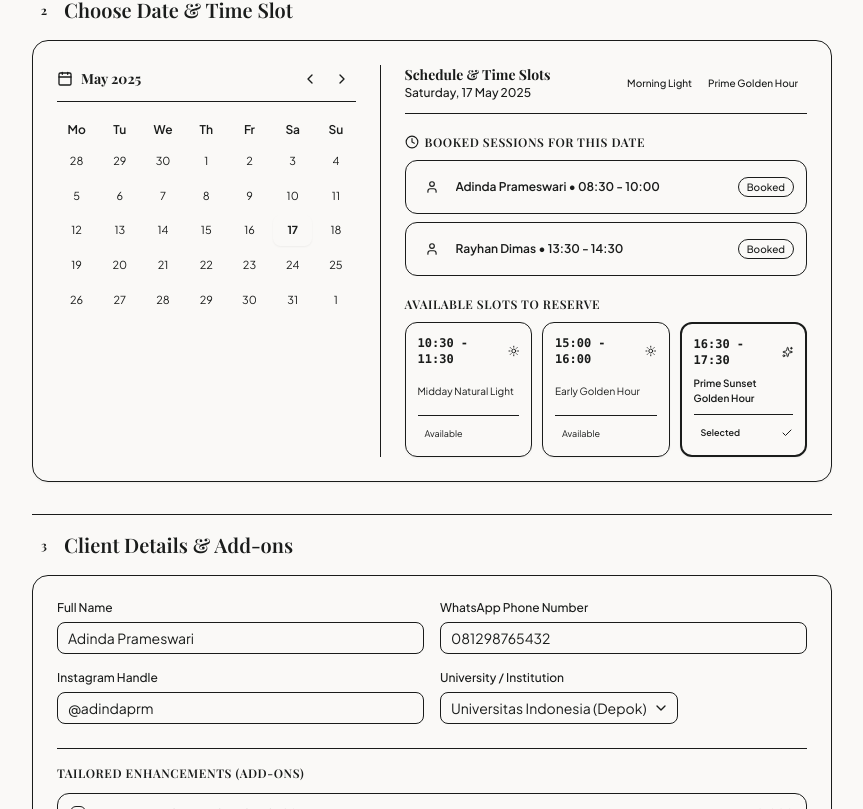
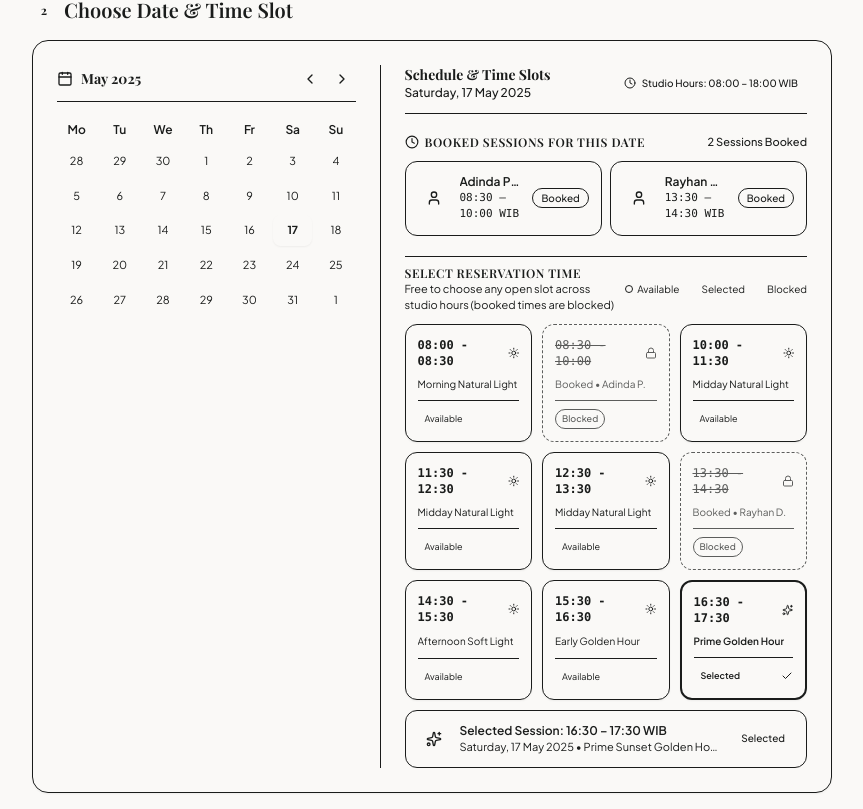
Before and after one commit to ismailagung/gradsun, a Next.js app: page /packages in a window 1280 px wide. Shown: the part 871-1680 px from the top of the page, without its empty margins (0-863 px from the left). Built offline with nearby package versions, Linux system fonts and the light colour scheme; no server answers; a web font is replaced by a local one.

Commit message:
feat(packages): implement free-to-choose time slots with blocked booked sessions

```diff
--- a/messages/en-US.json
+++ b/messages/en-US.json
@@ -203,11 +203,31 @@
     "monthYearSelector": "May 2025",
     "selectedDateTitle": "Schedule & Time Slots",
     "selectedDateSubtitle": "Saturday, 17 May 2025",
+    "operatingHoursBadge": "Studio Hours: 08:00 – 18:00 WIB",
     "bookedSlotsTitle": "Booked Sessions for This Date",
-    "availableSlotsTitle": "Available Slots to Reserve",
+    "bookedSlotsCount": "2 Sessions Booked",
+    "bookedClient1Name": "Adinda Prameswari",
+    "bookedClient1Time": "08:30 – 10:00 WIB",
+    "bookedClient2Name": "Rayhan Dimas",
+    "bookedClient2Time": "13:30 – 14:30 WIB",
+    "availableSlotsTitle": "Select Reservation Time",
+    "availableSlotsDescription": "Free to choose any open slot across studio hours (booked times are blocked)",
+    "legendAvailable": "Available",
+    "legendSelected": "Selected",
+    "legendBooked": "Blocked",
     "bookedBadge": "Booked",
     "availableBadge": "Available",
     "selectedBadge": "Selected",
+    "blockedBadge": "Blocked",
+    "slotBlockedAdinda": "Booked • Adinda P.",
+    "slotBlockedRayhan": "Booked • Rayhan D.",
+    "slotMorningLight": "Morning Natural Light",
+    "slotMiddayLight": "Midday Natural Light",
+    "slotAfternoonLight": "Afternoon Soft Light",
+    "slotEarlyGoldenHour": "Early Golden Hour",
+    "slotPrimeSunset": "Prime Golden Hour",
+    "selectedSessionBannerTitle": "Selected Session: 16:30 – 17:30 WIB",
+    "selectedSessionBannerDetail": "Saturday, 17 May 2025 • Prime Sunset Golden Hour (1 Hour)",
     "bookedClient1": "Adinda Prameswari • 08:30 - 10:00",
     "bookedClient2": "Rayhan Dimas • 13:30 - 14:30",
     "slot1Time": "10:30 - 11:30",
--- a/messages/id-ID.json
+++ b/messages/id-ID.json
@@ -203,11 +203,31 @@
     "monthYearSelector": "Mei 2025",
     "selectedDateTitle": "Jadwal & Slot Waktu",
     "selectedDateSubtitle": "Sabtu, 17 Mei 2025",
+    "operatingHoursBadge": "Jam Operasional: 08:00 – 18:00 WIB",
     "bookedSlotsTitle": "Sesi Terpesan pada Tanggal Ini",
-    "availableSlotsTitle": "Pilihan Slot untuk Dipesan",
+    "bookedSlotsCount": "2 Sesi Terisi",
+    "bookedClient1Name": "Adinda Prameswari",
+    "bookedClient1Time": "08:30 – 10:00 WIB",
+    "bookedClient2Name": "Rayhan Dimas",
+    "bookedClient2Time": "13:30 – 14:30 WIB",
+    "availableSlotsTitle": "Pilih Waktu Reservasi",
+    "availableSlotsDescription": "Bebas memilih slot kosong selama jam operasional (jam terpesan otomatis diblokir)",
+    "legendAvailable": "Tersedia",
+    "legendSelected": "Dipilih",
+    "legendBooked": "Diblokir",
     "bookedBadge": "Terisi",
     "availableBadge": "Tersedia",
     "selectedBadge": "Dipilih",
+    "blockedBadge": "Diblokir",
+    "slotBlockedAdinda": "Terisi • Adinda P.",
+    "slotBlockedRayhan": "Terisi • Rayhan D.",
+    "slotMorningLight": "Cahaya Alami Pagi",
+    "slotMiddayLight": "Cahaya Alami Siang",
+    "slotAfternoonLight": "Cahaya Lembut Sore",
+    "slotEarlyGoldenHour": "Awal Golden Hour",
+    "slotPrimeSunset": "Golden Hour Senja Utama",
+    "selectedSessionBannerTitle": "Sesi Terpilih: 16:30 – 17:30 WIB",
+    "selectedSessionBannerDetail": "Sabtu, 17 Mei 2025 • Golden Hour Senja Utama (1 Jam)",
     "bookedClient1": "Adinda Prameswari • 08:30 - 10:00",
     "bookedClient2": "Rayhan Dimas • 13:30 - 14:30",
     "slot1Time": "10:30 - 11:30",
--- a/src/app/packages/page.tsx
+++ b/src/app/packages/page.tsx
@@ -7,6 +7,7 @@ import {
   ChevronRight,
   Clock,
   GraduationCap,
+  Lock,
   MessageCircle,
   Sparkles,
   Sun,
@@ -73,6 +74,72 @@ export default async function PackagesBookingPage() {
       feats: [tPkgSummary("pkg4Feat1"), tPkgSummary("pkg4Feat2"), tPkgSummary("pkg4Feat3")],
       icon: Users,
       selected: false,
+    },
+  ];
+
+  const scheduleSlots = [
+    {
+      time: "08:00 - 08:30",
+      status: "available" as const,
+      bookedBy: "",
+      light: tPkg("slotMorningLight"),
+      icon: Sun,
+    },
+    {
+      time: "08:30 - 10:00",
+      status: "booked" as const,
+      bookedBy: tPkg("slotBlockedAdinda"),
+      light: tPkg("slotBlockedAdinda"),
+      icon: Lock,
+    },
+    {
+      time: "10:00 - 11:30",
+      status: "available" as const,
+      bookedBy: "",
+      light: tPkg("slotMiddayLight"),
+      icon: Sun,
+    },
+    {
+      time: "11:30 - 12:30",
+      status: "available" as const,
+      bookedBy: "",
+      light: tPkg("slotMiddayLight"),
+      icon: Sun,
+    },
+    {
+      time: "12:30 - 13:30",
+      status: "available" as const,
+      bookedBy: "",
+      light: tPkg("slotMiddayLight"),
+      icon: Sun,
+    },
+    {
+      time: "13:30 - 14:30",
+      status: "booked" as const,
+      bookedBy: tPkg("slotBlockedRayhan"),
+      light: tPkg("slotBlockedRayhan"),
+      icon: Lock,
+    },
+    {
+      time: "14:30 - 15:30",
+      status: "available" as const,
+      bookedBy: "",
+      light: tPkg("slotAfternoonLight"),
+      icon: Sun,
+    },
+    {
+      time: "15:30 - 16:30",
+      status: "available" as const,
+      bookedBy: "",
+      light: tPkg("slotEarlyGoldenHour"),
+      icon: Sun,
+    },
+    {
+      time: "16:30 - 17:30",
+      status: "selected" as const,
+      bookedBy: "",
+      light: tPkg("slotPrimeSunset"),
+      icon: Sparkles,
     },
   ];
 
@@ -413,30 +480,37 @@ export default async function PackagesBookingPage() {
                       variant="secondary"
                       className="self-start sm:self-auto text-[10px] flex items-center gap-1.5"
                     >
-                      <span>{tPkg("morningSlotBadge")}</span>
-                      <span className="size-1 rounded-full bg-muted-foreground/60" />
-                      <span>{tPkg("goldenHourSlotBadge")}</span>
+                      <Clock className="size-3 text-primary" />
+                      <span>{tPkg("operatingHoursBadge")}</span>
                     </Badge>
                   </div>
 
                   {/* Section A: Booked Sessions on This Date */}
                   <div className="flex flex-col gap-2.5">
+                    <div className="flex items-center justify-between">
                       <div className="flex items-center gap-1.5 text-muted-foreground">
                         <Clock className="size-3.5 text-primary" />
                         <span className="text-xs font-semibold uppercase tracking-wider font-serif text-foreground">
                           {tPkg("bookedSlotsTitle")}
                         </span>
                       </div>
-                    <div className="flex flex-col gap-2">
+                      <span className="text-[11px] text-muted-foreground font-medium">
+                        {tPkg("bookedSlotsCount")}
+                      </span>
+                    </div>
+                    <div className="grid grid-cols-1 sm:grid-cols-2 gap-2">
                       {/* Booked Client 1 */}
                       <div className="p-3 rounded-xl border border-border/80 bg-secondary/30 flex items-center justify-between gap-3">
                         <div className="flex items-center gap-2.5 min-w-0">
-                          <div className="size-7 rounded-full bg-secondary flex items-center justify-center shrink-0 text-muted-foreground">
-                            <User className="size-3.5" />
+                          <div className="size-8 rounded-full bg-secondary flex items-center justify-center shrink-0 text-muted-foreground">
+                            <User className="size-4" />
                           </div>
                           <div className="flex flex-col min-w-0">
                             <span className="text-xs font-semibold text-foreground truncate">
-                              {tPkg("bookedClient1")}
+                              {tPkg("bookedClient1Name")}
+                            </span>
+                            <span className="text-[11px] font-mono text-muted-foreground">
+                              {tPkg("bookedClient1Time")}
                             </span>
                           </div>
                         </div>
@@ -451,12 +525,15 @@ export default async function PackagesBookingPage() {
                       {/* Booked Client 2 */}
                       <div className="p-3 rounded-xl border border-border/80 bg-secondary/30 flex items-center justify-between gap-3">
                         <div className="flex items-center gap-2.5 min-w-0">
-                          <div className="size-7 rounded-full bg-secondary flex items-center justify-center shrink-0 text-muted-foreground">
-                            <User className="size-3.5" />
+                          <div className="size-8 rounded-full bg-secondary flex items-center justify-center shrink-0 text-muted-foreground">
+                            <User className="size-4" />
                           </div>
                           <div className="flex flex-col min-w-0">
                             <span className="text-xs font-semibold text-foreground truncate">
-                              {tPkg("bookedClient2")}
+                              {tPkg("bookedClient2Name")}
+                            </span>
+                            <span className="text-[11px] font-mono text-muted-foreground">
+                              {tPkg("bookedClient2Time")}
                             </span>
                           </div>
                         </div>
@@ -470,58 +547,53 @@ export default async function PackagesBookingPage() {
                     </div>
                   </div>
 
-                  {/* Section B: Available Slots to Reserve */}
-                  <div className="flex flex-col gap-2.5">
+                  {/* Section B: Available Slots to Reserve (Free-to-choose across operating hours) */}
+                  <div className="flex flex-col gap-2.5 pt-2 border-t border-border/60">
+                    <div className="flex flex-col sm:flex-row sm:items-center justify-between gap-2">
+                      <div className="flex flex-col">
                         <span className="text-xs font-semibold uppercase tracking-wider font-serif text-foreground">
                           {tPkg("availableSlotsTitle")}
                         </span>
-                    <div className="grid grid-cols-1 sm:grid-cols-3 gap-2.5">
-                      {/* Slot 1: Available */}
-                      <div className="p-3 rounded-xl border border-border bg-card hover:border-primary/50 transition-all flex flex-col justify-between gap-2 cursor-pointer shadow-xs">
-                        <div className="flex items-center justify-between">
-                          <span className="font-mono text-xs font-bold text-foreground">
-                            {tPkg("slot1Time")}
+                        <span className="text-[11px] text-muted-foreground">
+                          {tPkg("availableSlotsDescription")}
                         </span>
-                          <Sun className="size-3 text-muted-foreground" />
                       </div>
-                        <span className="text-[10px] text-muted-foreground">
-                          {tPkg("slot1Name")}
-                        </span>
-                        <div className="pt-2 border-t border-border flex items-center justify-between">
-                          <Badge variant="secondary" className="text-[9px] px-1.5 py-0 font-normal">
-                            {tPkg("availableBadge")}
-                          </Badge>
+
+                      {/* Legend */}
+                      <div className="flex items-center gap-2.5 text-[10px] text-muted-foreground shrink-0">
+                        <div className="flex items-center gap-1">
+                          <span className="size-2 rounded-full bg-border border border-muted-foreground/30" />
+                          <span>{tPkg("legendAvailable")}</span>
+                        </div>
+                        <div className="flex items-center gap-1">
+                          <span className="size-2 rounded-full bg-primary" />
+                          <span>{tPkg("legendSelected")}</span>
+                        </div>
+                        <div className="flex items-center gap-1">
+                          <span className="size-2 rounded-full bg-muted-foreground/40" />
+                          <span>{tPkg("legendBooked")}</span>
+                        </div>
                       </div>
                     </div>
 
-                      {/* Slot 2: Available */}
-                      <div className="p-3 rounded-xl border border-border bg-card hover:border-primary/50 transition-all flex flex-col justify-between gap-2 cursor-pointer shadow-xs">
-                        <div className="flex items-center justify-between">
-                          <span className="font-mono text-xs font-bold text-foreground">
-                            {tPkg("slot2Time")}
-                          </span>
-                          <Sun className="size-3 text-primary" />
-                        </div>
-                        <span className="text-[10px] text-muted-foreground">
-                          {tPkg("slot2Name")}
-                        </span>
-                        <div className="pt-2 border-t border-border flex items-center justify-between">
-                          <Badge variant="secondary" className="text-[9px] px-1.5 py-0 font-normal">
-                            {tPkg("availableBadge")}
-                          </Badge>
-                        </div>
-                      </div>
-
-                      {/* Slot 3: Selected */}
-                      <div className="p-3 rounded-xl border-2 border-primary bg-primary/10 transition-all flex flex-col justify-between gap-2 cursor-pointer shadow-xs">
+                    {/* Time Slots Grid */}
+                    <div className="grid grid-cols-1 sm:grid-cols-3 gap-2.5">
+                      {scheduleSlots.map((slot) => {
+                        const Icon = slot.icon;
+                        if (slot.status === "selected") {
+                          return (
+                            <div
+                              key={slot.time}
+                              className="p-3 rounded-xl border-2 border-primary bg-primary/10 transition-all flex flex-col justify-between gap-2 cursor-pointer shadow-xs"
+                            >
                               <div className="flex items-center justify-between">
                                 <span className="font-mono text-xs font-bold text-primary">
-                            {tPkg("slot3Time")}
+                                  {slot.time}
                                 </span>
-                          <Sparkles className="size-3 text-primary" />
+                                <Icon className="size-3 text-primary" />
                               </div>
-                        <span className="text-[10px] font-semibold text-primary">
-                          {tPkg("slot3Name")}
+                              <span className="text-[10px] font-semibold text-primary truncate">
+                                {slot.light}
                               </span>
                               <div className="pt-2 border-t border-primary/20 flex items-center justify-between">
                                 <Badge className="text-[9px] px-1.5 py-0 bg-primary text-primary-foreground font-semibold">
@@ -530,6 +602,81 @@ export default async function PackagesBookingPage() {
                                 <Check className="size-3 text-primary" />
                               </div>
                             </div>
+                          );
+                        }
+
+                        if (slot.status === "booked") {
+                          return (
+                            <div
+                              key={slot.time}
+                              className="p-3 rounded-xl border border-dashed border-border/80 bg-muted/40 opacity-70 cursor-not-allowed select-none flex flex-col justify-between gap-2"
+                            >
+                              <div className="flex items-center justify-between">
+                                <span className="font-mono text-xs font-medium text-muted-foreground line-through">
+                                  {slot.time}
+                                </span>
+                                <Icon className="size-3 text-muted-foreground shrink-0" />
+                              </div>
+                              <span className="text-[10px] text-muted-foreground truncate">
+                                {slot.bookedBy}
+                              </span>
+                              <div className="pt-2 border-t border-border/50 flex items-center justify-between">
+                                <Badge
+                                  variant="outline"
+                                  className="text-[9px] px-1.5 py-0 text-muted-foreground border-border/80 bg-background/50"
+                                >
+                                  {tPkg("blockedBadge")}
+                                </Badge>
+                              </div>
+                            </div>
+                          );
+                        }
+
+                        return (
+                          <div
+                            key={slot.time}
+                            className="p-3 rounded-xl border border-border bg-card hover:border-primary/50 hover:bg-secondary/20 transition-all flex flex-col justify-between gap-2 cursor-pointer shadow-xs group"
+                          >
+                            <div className="flex items-center justify-between">
+                              <span className="font-mono text-xs font-bold text-foreground">
+                                {slot.time}
+                              </span>
+                              <Icon className="size-3 text-muted-foreground group-hover:text-primary transition-colors" />
+                            </div>
+                            <span className="text-[10px] text-muted-foreground truncate">
+                              {slot.light}
+                            </span>
+                            <div className="pt-2 border-t border-border/60 flex items-center justify-between">
+                              <Badge
+                                variant="secondary"
+                                className="text-[9px] px-1.5 py-0 font-normal"
+                              >
+                                {tPkg("availableBadge")}
+                              </Badge>
+                            </div>
+                          </div>
+                        );
+                      })}
+                    </div>
+
+                    {/* Selected Slot Summary Banner */}
+                    <div className="p-3 rounded-xl border border-primary/30 bg-primary/5 flex items-center justify-between gap-3">
+                      <div className="flex items-center gap-2.5 min-w-0">
+                        <div className="size-8 rounded-lg bg-primary/10 flex items-center justify-center text-primary shrink-0">
+                          <Sparkles className="size-4" />
+                        </div>
+                        <div className="flex flex-col min-w-0">
+                          <span className="text-xs font-semibold text-foreground truncate">
+                            {tPkg("selectedSessionBannerTitle")}
+                          </span>
+                          <span className="text-[11px] text-muted-foreground truncate">
+                            {tPkg("selectedSessionBannerDetail")}
+                          </span>
+                        </div>
+                      </div>
+                      <Badge className="text-[10px] bg-primary text-primary-foreground shrink-0">
+                        {tPkg("selectedBadge")}
+                      </Badge>
                     </div>
                   </div>
                 </div>
```
Lines whose indentation alone changed are shown as unchanged.
